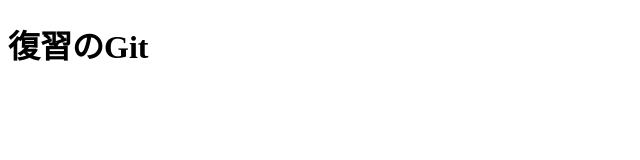
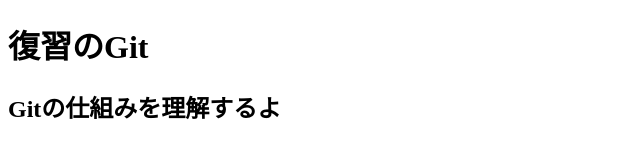
Before and after one commit to arima-syougo/gitsample, a plain HTML site: page index.html in a window 1280 px wide. Shown: the whole page, without its empty margins (0-640 px from the left). Drawn offline with Linux system fonts and the light colour scheme.

Commit message:
h2の追加

```diff
--- a/index.html
+++ b/index.html
@@ -8,5 +8,6 @@
 </head>
 <body>
     <h1>復習のGit</h1>
+    <h2>Gitの仕組みを理解するよ</h2>
 </body>
 </html>
```
